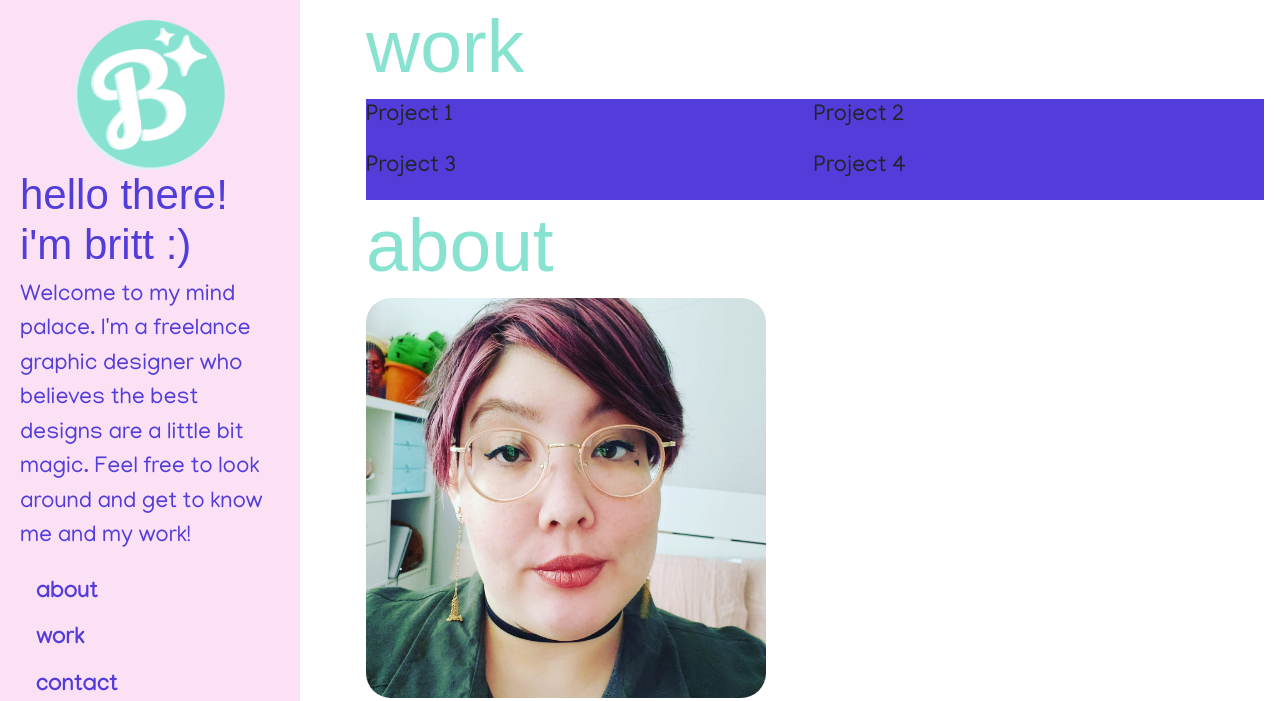
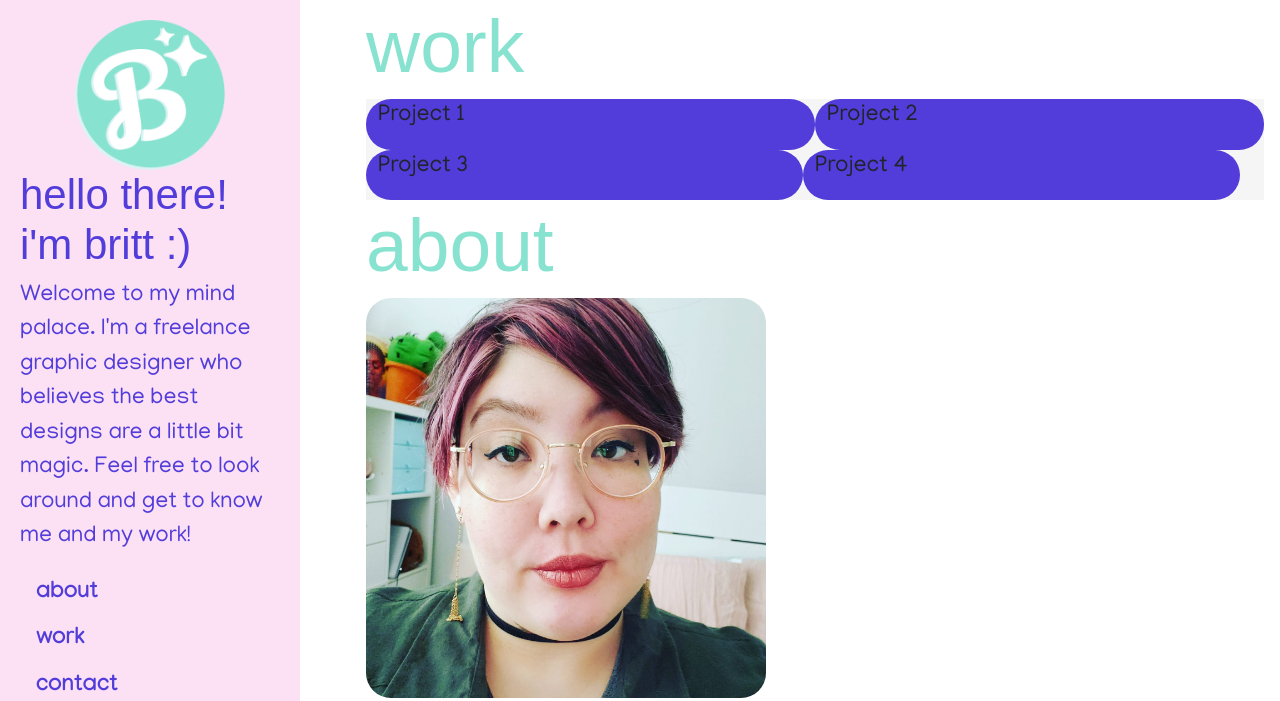
Before and after one commit to halloxchoco/UX_UI_HW_18, a plain HTML site: page index.html in a window 1280 px wide. Shown: the top 701 px of the page. Drawn offline with nearby package versions, Linux system fonts and the light colour scheme; a web font is replaced by a local one.

Commit message:
added js

```diff
--- a/css/index.css
+++ b/css/index.css
@@ -11,10 +11,7 @@
 }
 
 .workGrid{
-    display: grid;
-    grid-template-columns: auto auto;
-    grid-template-rows: auto auto;
-    background-color:#523cda;
+    background-color:whitesmoke;
 }
 
 body{
@@ -90,3 +87,13 @@ h3{
   .socialBar img{
       width: 35px;
   }
+
+  .projLCol{
+    border-radius: 25px;
+    background-color: #523cda;
+  }
+
+  .projRCol{
+    border-radius: 25px;
+    background-color: #523cda;
+  }
--- a/index.html
+++ b/index.html
@@ -11,6 +11,9 @@
     <link rel="preconnect" href="https://fonts.googleapis.com">
 <link rel="preconnect" href="https://fonts.gstatic.com" crossorigin>
 <link href="https://fonts.googleapis.com/css2?family=Dela+Gothic+One&family=Manjari:wght@100;400;700&display=swap" rel="stylesheet">
+
+<script src="https://cdn.jsdelivr.net/npm/bootstrap@5.0.2/dist/js/bootstrap.bundle.min.js" integrity="sha384-MrcW6ZMFYlzcLA8Nl+NtUVF0sA7MsXsP1UyJoMp4YLEuNSfAP+JcXn/tWtIaxVXM" crossorigin="anonymous"></script>
+
     </head>
     <body>
     <div class="sideBar overflow-hidden">
@@ -32,11 +35,15 @@
     <div class="mainContent">
     <div class="content">
         <h2 id="work">work</h2>
-        <div class="workGrid">
-        <p>Project 1</p>
-        <p>Project 2</p>
-        <p>Project 3</p>
-        <p>Project 4</p>
+        <div class="workGrid container">
+        <div class="row align-items-center">
+        <div class="col projLCol"><p>Project 1</p></div>
+        <div class="col projRCol"><p>Project 2</p></div>
+        <div class="row align-items-center">
+        <div class="col projLCol"><p>Project 3</p></div>
+        <div class="col projRCol"><p>Project 4</p></div>
+         </div>
+        </div>
         </div>
     </div>
         <div class="content">
```
